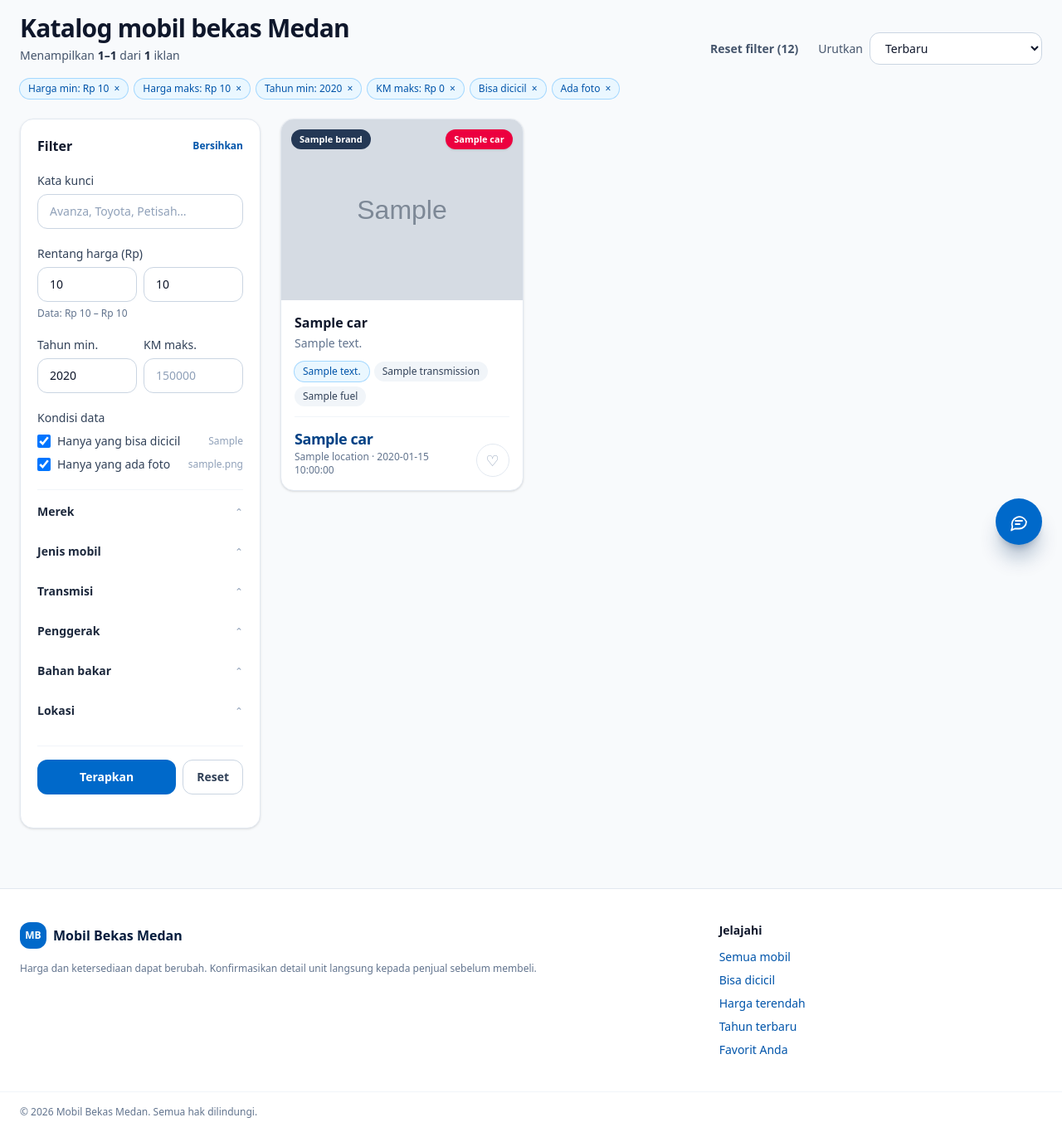
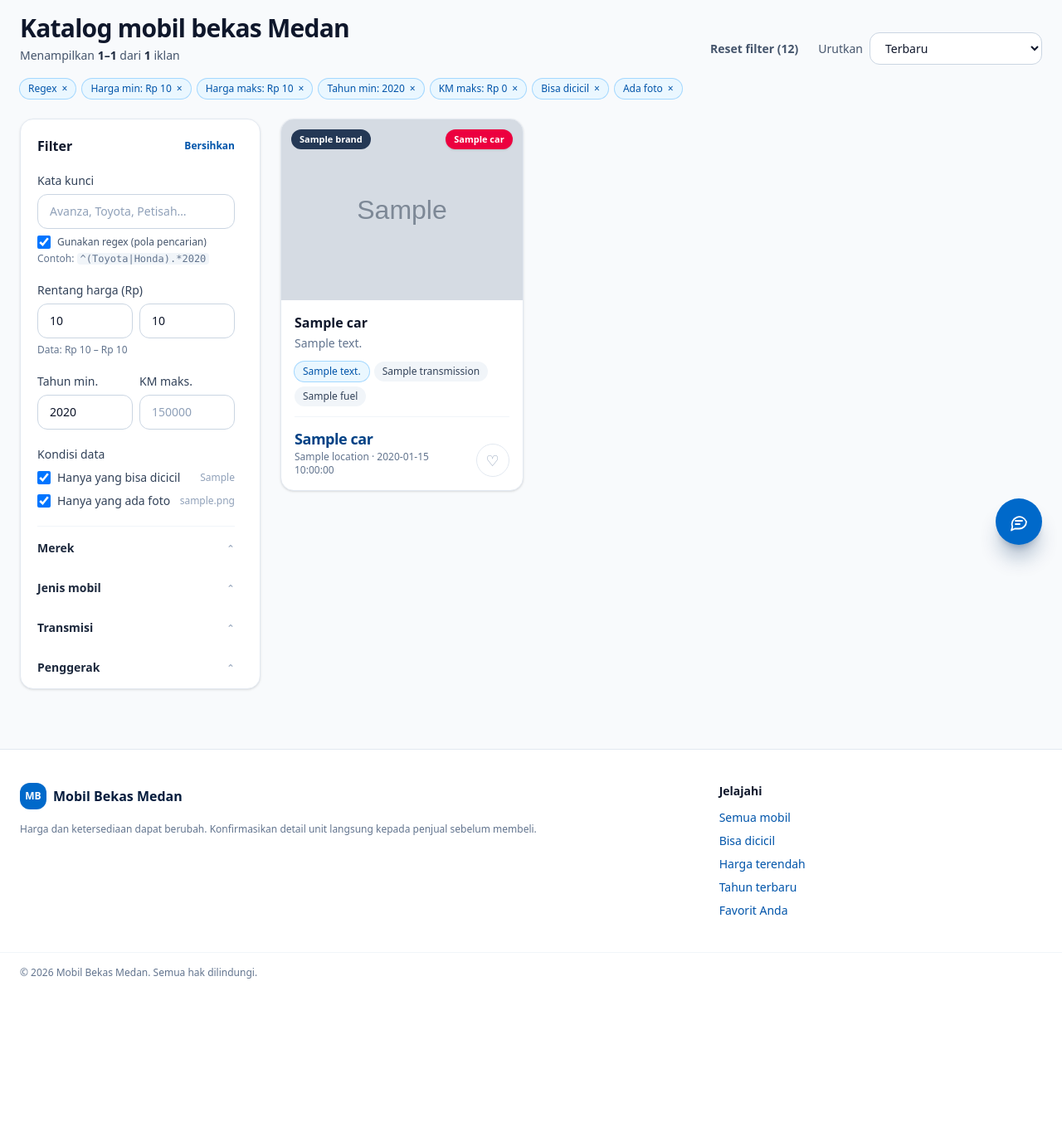
Before and after one commit to Genesheeshhhh/tubesws, a Laravel app: template resources/views/cars/index.blade.php in a window 1280 px wide. Shown: the part 119-1484 px from the top of the page at 83% size. After the commit the page ends 1299 px from the top, so only its background shows below. Run offline with Laravel 12, Linux system fonts and the light colour scheme; the template is opened without the code that fills it: most values are stand-ins (such as "Sample title", 1, 10 or a date in 2020); grey boxes marked "Sample" are stand-in pictures; data that the repository does not hold is empty; style sheets or scripts are compiled from the project's sources; parts of the project's set-up code (start-up, migrations or seed data) failed here and were passed over.

Commit message:
update 3

```diff
--- a/app/Http/Controllers/CarController.php
+++ b/app/Http/Controllers/CarController.php
@@ -14,7 +14,7 @@ class CarController extends Controller
     public function index(Request $request, CarCatalog $catalog): View
     {
         $filters = $catalog->filtersFrom($request->query());
-        $search = $catalog->resolveSearch($filters['q']);
+        $search = $catalog->resolveSearch($filters['q'], (bool) ($filters['regex'] ?? false));
 
         if ($search['corrected'] && $search['resolved'] !== null) {
             $filters['q'] = $search['resolved'];
--- a/resources/css/app.css
+++ b/resources/css/app.css
@@ -102,27 +102,32 @@
     display: none;
 }
 
-.chat-scroll {
+.chat-scroll,
+.filter-scroll {
     scrollbar-width: thin;
     scrollbar-color: var(--color-brand-300) transparent;
     scrollbar-gutter: stable;
 }
 
-.chat-scroll::-webkit-scrollbar {
+.chat-scroll::-webkit-scrollbar,
+.filter-scroll::-webkit-scrollbar {
     width: 8px;
 }
 
-.chat-scroll::-webkit-scrollbar-track {
+.chat-scroll::-webkit-scrollbar-track,
+.filter-scroll::-webkit-scrollbar-track {
     background: transparent;
 }
 
-.chat-scroll::-webkit-scrollbar-thumb {
+.chat-scroll::-webkit-scrollbar-thumb,
+.filter-scroll::-webkit-scrollbar-thumb {
     border: 2px solid transparent;
     border-radius: 9999px;
     background-color: var(--color-brand-300);
     background-clip: content-box;
 }
 
-.chat-scroll::-webkit-scrollbar-thumb:hover {
+.chat-scroll::-webkit-scrollbar-thumb:hover,
+.filter-scroll::-webkit-scrollbar-thumb:hover {
     background-color: var(--color-brand-500);
 }
--- a/resources/views/cars/index.blade.php
+++ b/resources/views/cars/index.blade.php
@@ -20,7 +20,8 @@
             + (($filters['min_year'] ?? null) !== null ? 1 : 0)
             + (($filters['max_mileage'] ?? null) !== null ? 1 : 0)
             + (($filters['with_financing'] ?? false) ? 1 : 0)
-            + (($filters['with_image'] ?? false) ? 1 : 0);
+            + (($filters['with_image'] ?? false) ? 1 : 0)
+            + ((($filters['regex'] ?? false) && filled($filters['q'] ?? null)) ? 1 : 0);
 
         $sortLabels = [
             'terbaru' => 'Terbaru',
@@ -113,10 +114,20 @@
         </p>
     @endif
 
+    @if ($filters['regex_error'] ?? false)
+        <p class="mt-3 rounded-xl border border-amber-200 bg-amber-50 px-3.5 py-2 text-sm text-amber-800">
+            Pola regex tidak valid. Pencarian kata kunci dilakukan tanpa regex.
+        </p>
+    @endif
+
     @if ($activeCount > 0)
         <div class="mt-4 flex flex-wrap items-center gap-2">
             @if (filled($filters['q'] ?? null))
                 <a href="{{ $removeUrl('q') }}" class="chip-brand">{{ $filters['q'] }} <span aria-hidden="true">×</span></a>
+            @endif
+
+            @if ($filters['regex'] ?? false)
+                <a href="{{ $removeUrl('regex') }}" class="chip-brand">Regex <span aria-hidden="true">×</span></a>
             @endif
 
             @foreach ($selected as $key => $values)
@@ -147,7 +158,7 @@
 
     <div class="mt-6 grid gap-6 lg:grid-cols-[290px_minmax(0,1fr)]">
         <aside aria-label="Filter katalog">
-            <form method="GET" action="{{ route('mobil.index') }}" class="card sticky top-24 space-y-5 p-5">
+            <form method="GET" action="{{ route('mobil.index') }}" class="card filter-scroll sticky top-24 max-h-[calc(100vh-7rem)] space-y-5 overflow-y-auto p-5">
                 <input type="hidden" name="sort" value="{{ $filters['sort'] ?? 'terbaru' }}">
 
                 <div class="flex items-center justify-between">
@@ -160,6 +171,13 @@
                 <div>
                     <label for="filter-q" class="label">Kata kunci</label>
                     <input id="filter-q" name="q" type="search" value="{{ $filters['q'] ?? '' }}" placeholder="Avanza, Toyota, Petisah…" class="field">
+                    <label class="mt-2 flex cursor-pointer items-center gap-2 text-xs text-slate-600">
+                        <input id="filter-regex" type="checkbox" name="regex" value="1" @checked(($filters['regex'] ?? false) || ($filters['regex_error'] ?? false)) class="h-4 w-4 rounded border-slate-300 text-brand-600 focus:ring-brand-500" data-autosubmit>
+                        Gunakan regex (pola pencarian)
+                    </label>
+                    @if ($filters['regex'] ?? false)
+                        <p class="mt-1 text-xs text-slate-500">Contoh: <code class="rounded bg-slate-100 px-1">^(Toyota|Honda).*2020</code></p>
+                    @endif
                 </div>
 
                 <fieldset>
@@ -204,7 +222,7 @@
                                     {{ $group['title'] }}
                                     <span class="text-xs font-normal text-slate-400 group-open:rotate-180 transition" aria-hidden="true">⌄</span>
                                 </summary>
-                                <div class="mt-2 max-h-64 space-y-1.5 overflow-y-auto pr-1">
+                                <div class="filter-scroll mt-2 max-h-64 space-y-1.5 overflow-y-auto pr-1">
                                     @foreach ($facets[$key] as $facet)
                                         <label class="flex cursor-pointer items-center gap-2 rounded-lg px-1 py-1 text-sm text-slate-700 hover:bg-slate-50">
                                             <input type="checkbox" name="{{ $key }}[]" value="{{ $facet['value'] }}" @checked($facet['selected']) class="h-4 w-4 rounded border-slate-300 text-brand-600 focus:ring-brand-500" data-autosubmit>
```
Also changed, not shown: app/Services/Catalog/CarCatalog.php (+73 -26 lines), tests/Feature/CatalogBrowsingTest.php (+45 -0 lines).
